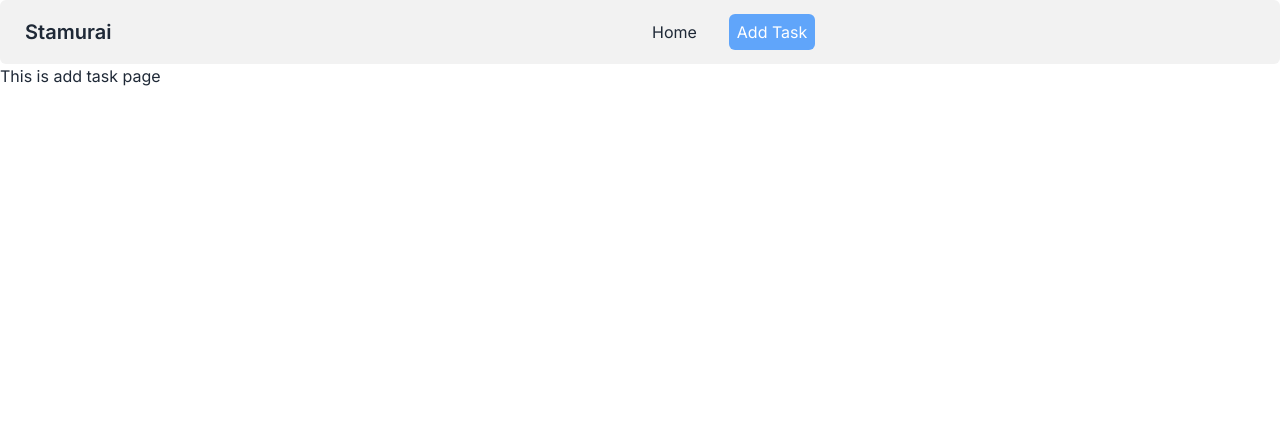
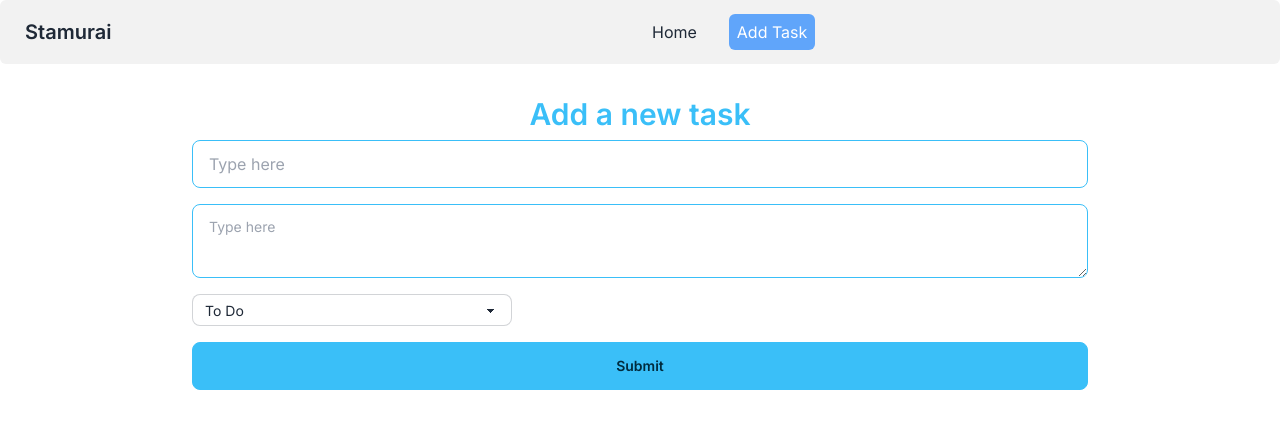
Before and after one commit to EmranAli-15/stamurai, a Next.js app: page /addTask in a window 1280 px wide. Shown: the top 428 px of the page. Built offline with nearby package versions, Linux system fonts and the light colour scheme.

Commit message:
add task form created

```diff
--- a/package.json
+++ b/package.json
@@ -19,6 +19,7 @@
     "postcss": "8.4.25",
     "react": "18.2.0",
     "react-dom": "18.2.0",
+    "react-hook-form": "^7.45.1",
     "tailwindcss": "3.3.2",
     "typescript": "5.1.6"
   },
--- /dev/null
+++ b/src/app/(prime)/addTask/Form.tsx
@@ -0,0 +1,63 @@
+'use client'
+import React from 'react';
+import { useForm, SubmitHandler } from "react-hook-form"
+
+enum GenderEnum {
+        female = "female",
+        male = "male",
+        other = "other",
+}
+type Inputs = {
+        title: string
+        description: string
+        gender: GenderEnum
+}
+
+const Form = () => {
+
+        const {
+                register,
+                handleSubmit,
+                formState: { errors },
+        } = useForm<Inputs>()
+        const onSubmit: SubmitHandler<Inputs> = (data) => {
+                console.log(data)
+        }
+
+        return (
+                <form onSubmit={handleSubmit(onSubmit)}>
+                        <div>
+                                {errors.title?.type === "required" && (<p className='text-red-500'>required</p>)}
+                                <input type="text" placeholder="Type here"
+                                        className="input input-bordered input-info w-full block"
+                                        {...register("title", { required: true })}
+                                        aria-invalid={errors.title ? "true" : "false"}
+                                />
+                        </div>
+
+                        <div className='my-4'>
+                                {errors.description?.type === "required" && (<p className='text-red-500'>required</p>)}
+                                <textarea placeholder="Type here"
+                                        className="textarea textarea-info w-full block"
+                                        {...register("description", { required: true })}
+                                        aria-invalid={errors.description ? "true" : "false"}
+                                />
+                        </div>
+
+                        <div>
+                                <select {...register("gender")} className="select select-bordered select-sm w-full max-w-xs">
+                                        <option value="To Do">To Do</option>
+                                        <option value="In Progress">In Progress</option>
+                                        <option value="Completed">Completed</option>
+                                </select>
+                        </div>
+
+                        <button className="btn btn-info w-full mt-4">
+                                <input type="submit" />
+                        </button>
+
+                </form>
+        );
+};
+
+export default Form;
--- a/src/app/(prime)/addTask/page.tsx
+++ b/src/app/(prime)/addTask/page.tsx
@@ -1,9 +1,11 @@
-import React from 'react';
+import Form from "./Form";
 
 const AddTaskPage = () => {
+
         return (
-                <div>
-                        This is add task page
+                <div className="md:w-3/4 mx-auto p-8">
+                        <h1 className="text-center text-3xl font-semibold text-info mb-2">Add a new task</h1>
+                        <Form></Form>
                 </div>
         );
 };
--- a/src/app/(prime)/components/ActiveLink.tsx
+++ b/src/app/(prime)/components/ActiveLink.tsx
@@ -2,6 +2,8 @@
 import Link from 'next/link';
 import React from 'react';
 import { usePathname } from 'next/navigation'
+
+// The purpose of this page is highlight the link for better user experience
 
 const ActiveLink = ({ path, children }: any) => {
 
```
Also changed, not shown: 1 other file (tests, documents, lock files or other folders).
